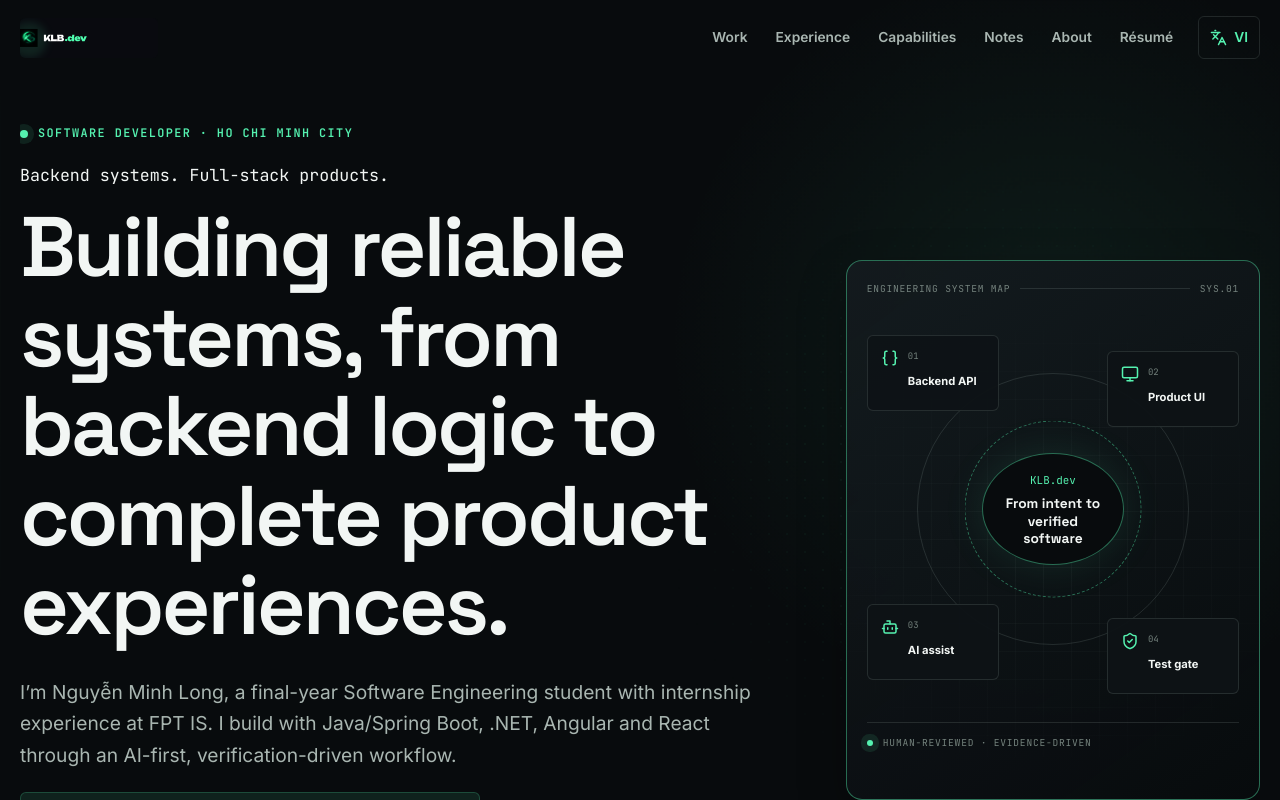
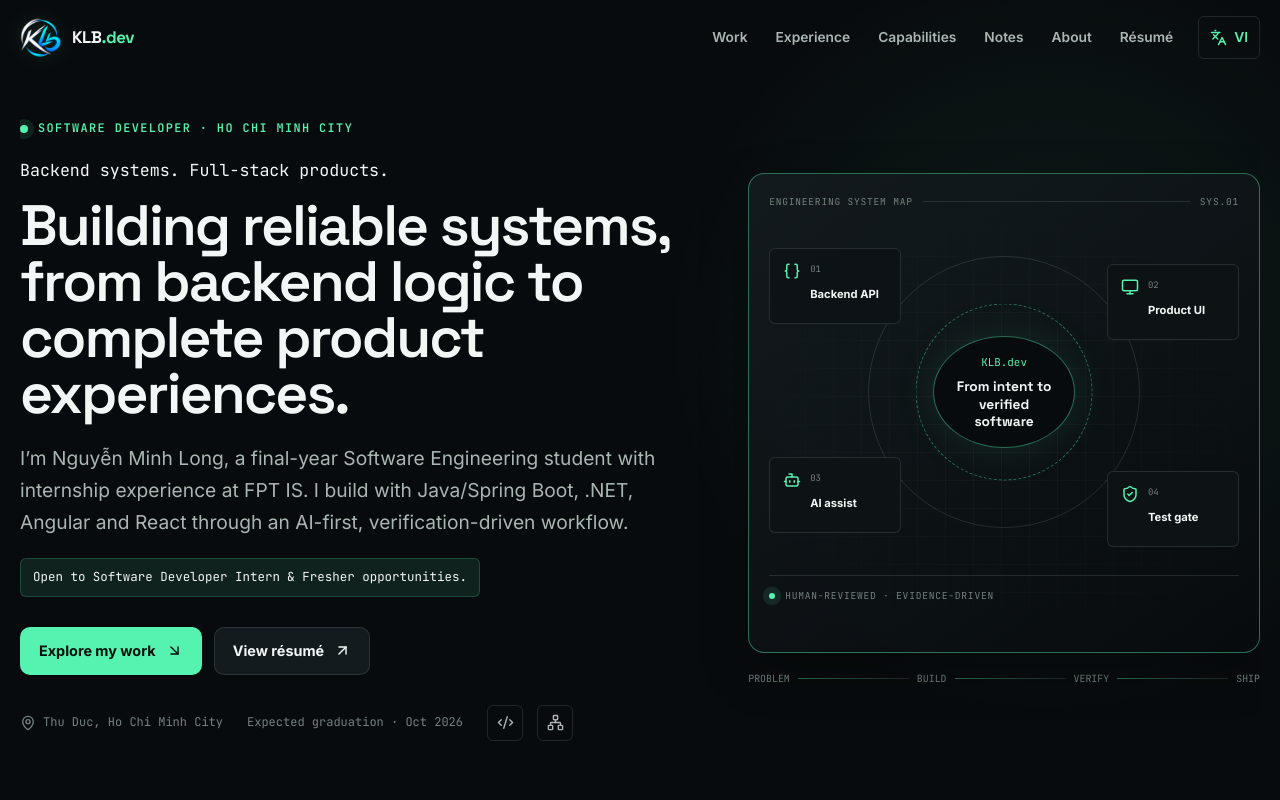
Before and after one commit to KLBMinhLong/KLBPortfolio, a React (Vite) app: page / in a window 1280 px wide. Shown: the top 800 px of the page. Built offline with nearby package versions, Linux system fonts and the light colour scheme.

Commit message:
fix: rebalance hero above the fold

```diff
--- a/src/components/layout/Header.tsx
+++ b/src/components/layout/Header.tsx
@@ -34,7 +34,8 @@ export function Header() {
     <header className={`site-header ${scrolled ? 'site-header--scrolled' : ''}`}>
       <div className="site-header__inner shell">
         <Link className="brand-link" to="/" aria-label="KLB.dev home" onClick={() => setMenuOpen(false)}>
-          <img src="/assets/brand/klb-horizontal.svg" alt="KLB.dev" />
+          <img src="/assets/brand/klb-mark.png" alt="" aria-hidden="true" />
+          <span>KLB<strong>.dev</strong></span>
         </Link>
 
         <button
--- a/src/styles/global.css
+++ b/src/styles/global.css
@@ -171,17 +171,23 @@ p {
 
 .brand-link {
   display: inline-flex;
-  width: 138px;
-  height: 40px;
-  overflow: hidden;
-  border-radius: 5px;
+  gap: 10px;
+  align-items: center;
+  color: var(--color-text-primary);
+  font-family: var(--font-display);
+  font-size: 1.05rem;
+  font-weight: 700;
+  letter-spacing: -0.025em;
 }
 
 .brand-link img {
-  width: 100%;
-  height: 100%;
-  object-fit: cover;
+  width: 42px;
+  height: 42px;
+  object-fit: contain;
+  filter: drop-shadow(0 0 10px rgba(85, 242, 176, 0.18));
 }
+
+.brand-link strong { color: var(--color-accent); font-weight: 700; }
 
 .primary-nav {
   display: flex;
@@ -237,12 +243,12 @@ p {
   position: relative;
   overflow: clip;
   display: grid;
-  grid-template-columns: minmax(0, 1.28fr) minmax(310px, 0.72fr);
-  gap: clamp(44px, 7vw, 108px);
+  grid-template-columns: minmax(0, 1.12fr) minmax(430px, 0.88fr);
+  gap: clamp(48px, 6vw, 88px);
   align-items: center;
   min-height: 100vh;
-  padding-top: 124px;
-  padding-bottom: 76px;
+  padding-top: 108px;
+  padding-bottom: 48px;
 }
 
 .hero__grid-pattern {
@@ -290,10 +296,11 @@ p {
 }
 
 .hero h1 {
-  max-width: 900px;
-  margin-bottom: 26px;
-  font-size: clamp(3rem, 6.6vw, 6.45rem);
+  max-width: 820px;
+  margin-bottom: 22px;
+  font-size: clamp(3rem, 4.45vw, 5.1rem);
   font-weight: 600;
+  line-height: 0.98;
 }
 
 .hero h1::first-line {
@@ -420,7 +427,7 @@ p {
 .engineering-map {
   position: relative;
   overflow: hidden;
-  min-height: 540px;
+  min-height: 480px;
   padding: 20px;
   background: linear-gradient(145deg, rgba(20, 27, 31, 0.96), rgba(8, 11, 13, 0.9));
   border: 1px solid var(--color-border-strong);
@@ -456,7 +463,7 @@ p {
 .engineering-map__footer { min-height: 30px; padding-top: 12px; border-top: 1px solid var(--color-border); }
 .engineering-map__footer .status-dot { width: 6px; height: 6px; }
 
-.engineering-map__canvas { position: relative; z-index: 1; min-height: 425px; }
+.engineering-map__canvas { position: relative; z-index: 1; min-height: 365px; }
 
 .engineering-map__canvas::before,
 .engineering-map__canvas::after {
@@ -520,8 +527,8 @@ p {
 .system-trace {
   display: flex;
   align-items: center;
-  width: calc(100% + 56px);
-  margin: 22px 0 0 -56px;
+  width: 100%;
+  margin: 18px 0 0;
   color: var(--color-text-muted);
   font-family: var(--font-mono);
   font-size: 0.62rem;
@@ -880,7 +887,7 @@ p {
 @media (max-width: 1080px) {
   .primary-nav { gap: 0; }
   .primary-nav > a, .primary-nav > button { padding-inline: 8px; font-size: 0.78rem; }
-  .hero { grid-template-columns: minmax(0, 1.1fr) minmax(280px, 0.65fr); gap: 42px; }
+  .hero { grid-template-columns: minmax(0, 1fr) minmax(360px, 0.78fr); gap: 42px; }
   .proof-strip__inner { overflow-x: auto; grid-template-columns: repeat(5, minmax(190px, 1fr)); }
   .project-feature, .project-feature:nth-child(even) { grid-template-columns: 1fr; }
   .project-feature:nth-child(even) .project-feature__copy { order: 0; }
@@ -896,7 +903,8 @@ p {
 
 @media (max-width: 820px) {
   .site-header { height: 68px; }
-  .brand-link { width: 120px; height: 34px; }
+  .brand-link { gap: 8px; font-size: 0.98rem; }
+  .brand-link img { width: 36px; height: 36px; }
   .mobile-menu-button { display: inline-grid; }
   .primary-nav { position: absolute; top: 62px; right: 20px; left: 20px; display: none; padding: 10px; flex-direction: column; align-items: stretch; background: rgba(14, 19, 22, 0.98); border: 1px solid var(--color-border); border-radius: var(--radius-md); box-shadow: var(--shadow-elevated); }
   .primary-nav--open { display: flex; }
```
